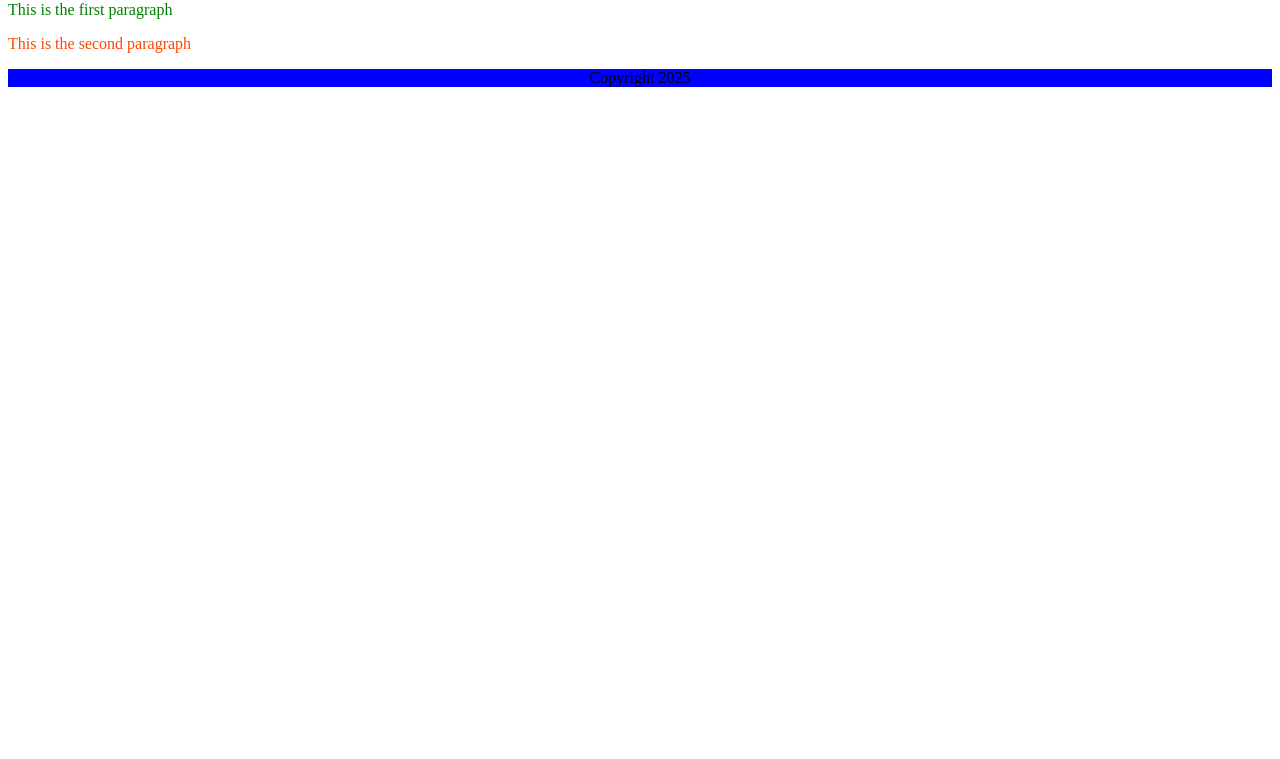
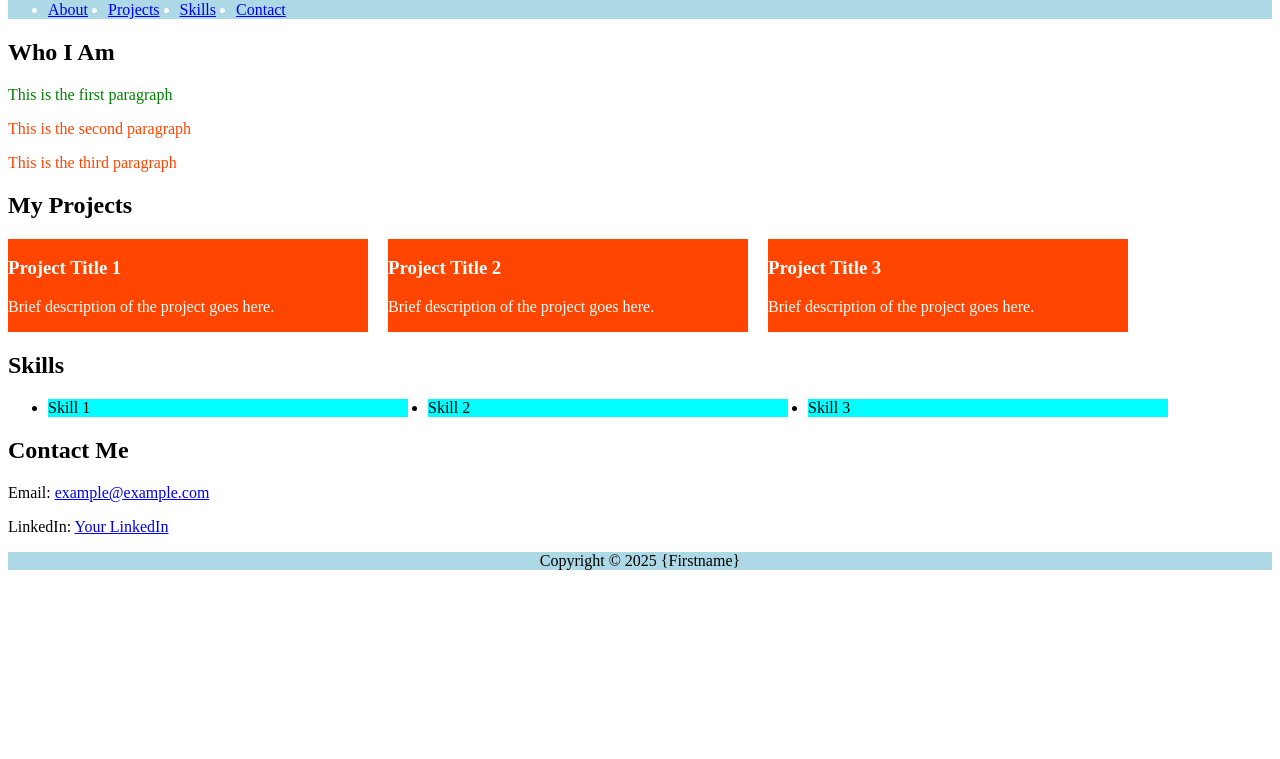
Before and after one commit to GavinStudent/Lab-3, a plain HTML site: page index.html in a window 1280 px wide. Shown: the part 41-800 px from the top of the page. Drawn offline with Linux system fonts and the light colour scheme.

Commit message:
Add files via upload

```diff
--- a/index.html
+++ b/index.html
@@ -3,19 +3,77 @@
 <head>
     <meta charset="UTF-8">
     <meta name="viewport" content="width=device-width, initial-scale=1.0">
-    <title>Gavin Portfolio</title>
-    <link rel="stylesheet" href="main.css"/>
+    <title>{Firstname} Portfolio</title>
+    <link rel="stylesheet" href="main.css"> <!-- Linked CSS file -->
 </head>
 <body>
-    <!--HEADER OF OUR WEBSITE-->
+    <!-- Header / Navigation -->
     <header class="header">
-        LOGO GOES HERE
+        <div class="logo">
+            LOGO GOES HERE
+        </div>
+        <nav class="nav">
+            <ul class="clearfix">
+                <li class="element"><a href="#about">About</a></li>
+                <li class="element"><a href="#projects">Projects</a></li>
+                <li class="element"><a href="#skills">Skills</a></li>
+                <li class="element"><a href="#contact">Contact</a></li>
+            </ul>
+        </nav>
     </header>
-    <p id="first"> This is the first paragraph</p>
-    <p class="second"> This is the second paragraph</p>
+
+    <!-- About Section -->
+    <section id="about">
+        <h1>Who I Am</h1>
+        <p id="first">This is the first paragraph</p>
+        <p class="second">This is the second paragraph</p>
+        <p class="second">This is the third paragraph</p>
+    </section>
+
+    <!-- Projects Section -->
+    <section id="projects">
+        <h2>My Projects</h2>
+        <div class="project-list clearfix">
+            <!-- Example Project -->
+            <div class="project-item">
+                <h3>Project Title 1</h3>
+                <p>Brief description of the project goes here.</p>
+            </div>
+
+            <!-- Example Project -->
+            <div class="project-item">
+                <h3>Project Title 2</h3>
+                <p>Brief description of the project goes here.</p>
+            </div>
+
+            <!-- Example Project -->
+            <div class="project-item">
+                <h3>Project Title 3</h3>
+                <p>Brief description of the project goes here.</p>
+            </div>
+        </div>
+    </section>
+
+    <!-- Skills Section -->
+    <section id="skills">
+        <h2>Skills</h2>
+        <ul class="clearfix">
+            <li class="element skill">Skill 1</li>
+            <li class="element skill">Skill 2</li>
+            <li class="element skill">Skill 3</li>
+        </ul>
+    </section>
+
+    <!-- Contact Section -->
+    <section id="contact">
+        <h2>Contact Me</h2>
+        <p>Email: <a href="mailto:example@example.com">example@example.com</a></p>
+        <p>LinkedIn: <a href="#">Your LinkedIn</a></p>
+    </section>
+
+    <!-- Footer -->
     <footer id="customfooter">
-        <p>Copyright 2025</p>
+        <p>Copyright &copy; 2025 {Firstname}</p>
     </footer>
-
 </body>
 </html>
--- a/main.css
+++ b/main.css
@@ -1,19 +1,43 @@
 header {
     text-align: center;
-    background-color: red;
+    background-color: lightblue;
     color: white;
 }
 
 #customfooter {
     text-align: center;
-    background-color: blue;
+    background-color: lightblue;
     color: black;
 }
 
 #first {
     color: green;
+}
 
-}
 .second {
     color: orangered;
 }
+
+.element {
+    float: left;
+    margin-right: 20px;
+}
+
+.clearfix::after {
+    content: "";
+    display: table;
+    clear: both;
+}
+
+.skill {
+    width: 360px;
+    background-color: aqua;
+}
+
+.project-item {
+    width: 360px;
+    background-color: orangered;
+    float: left;
+    margin-right: 20px;
+    color: white;
+}
```
